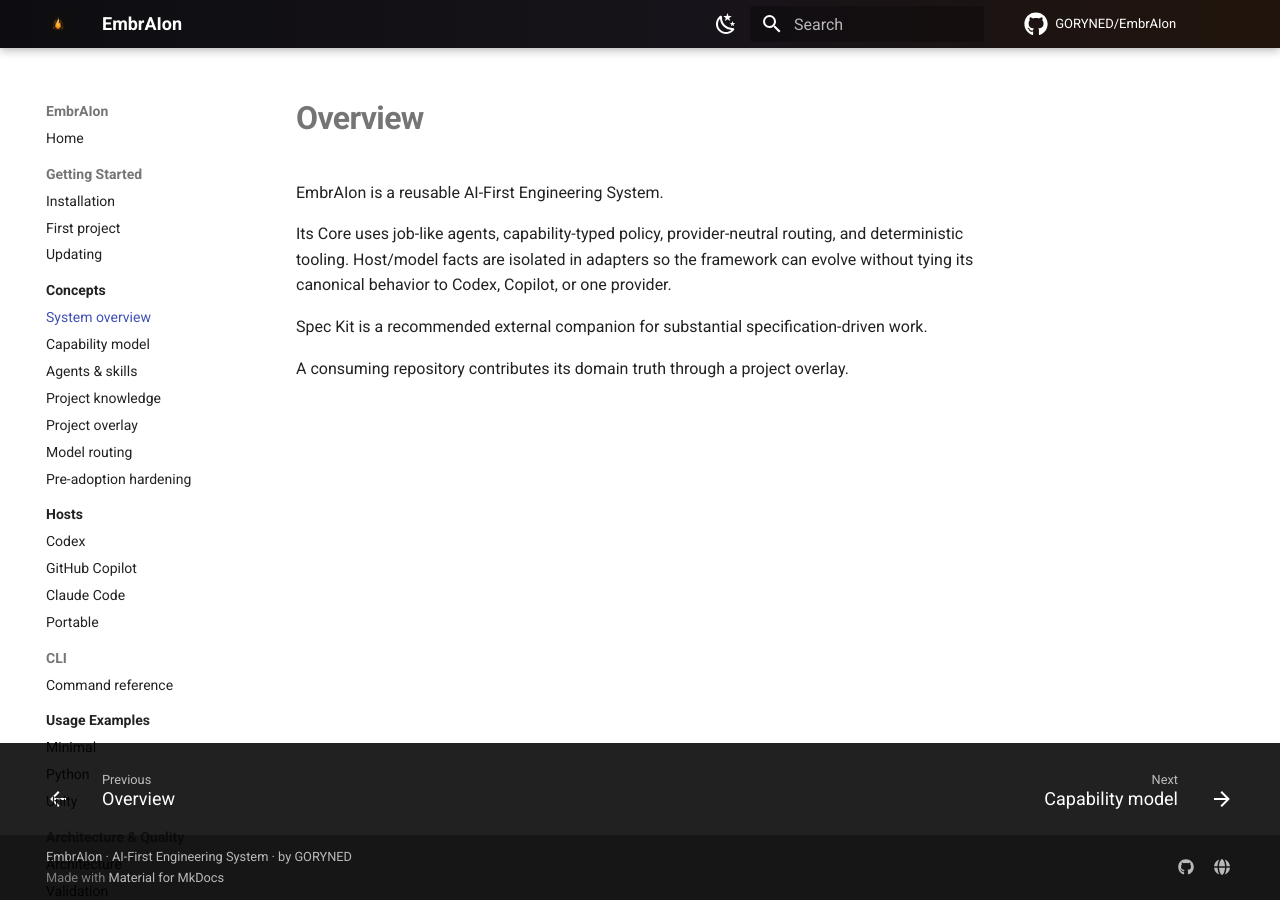
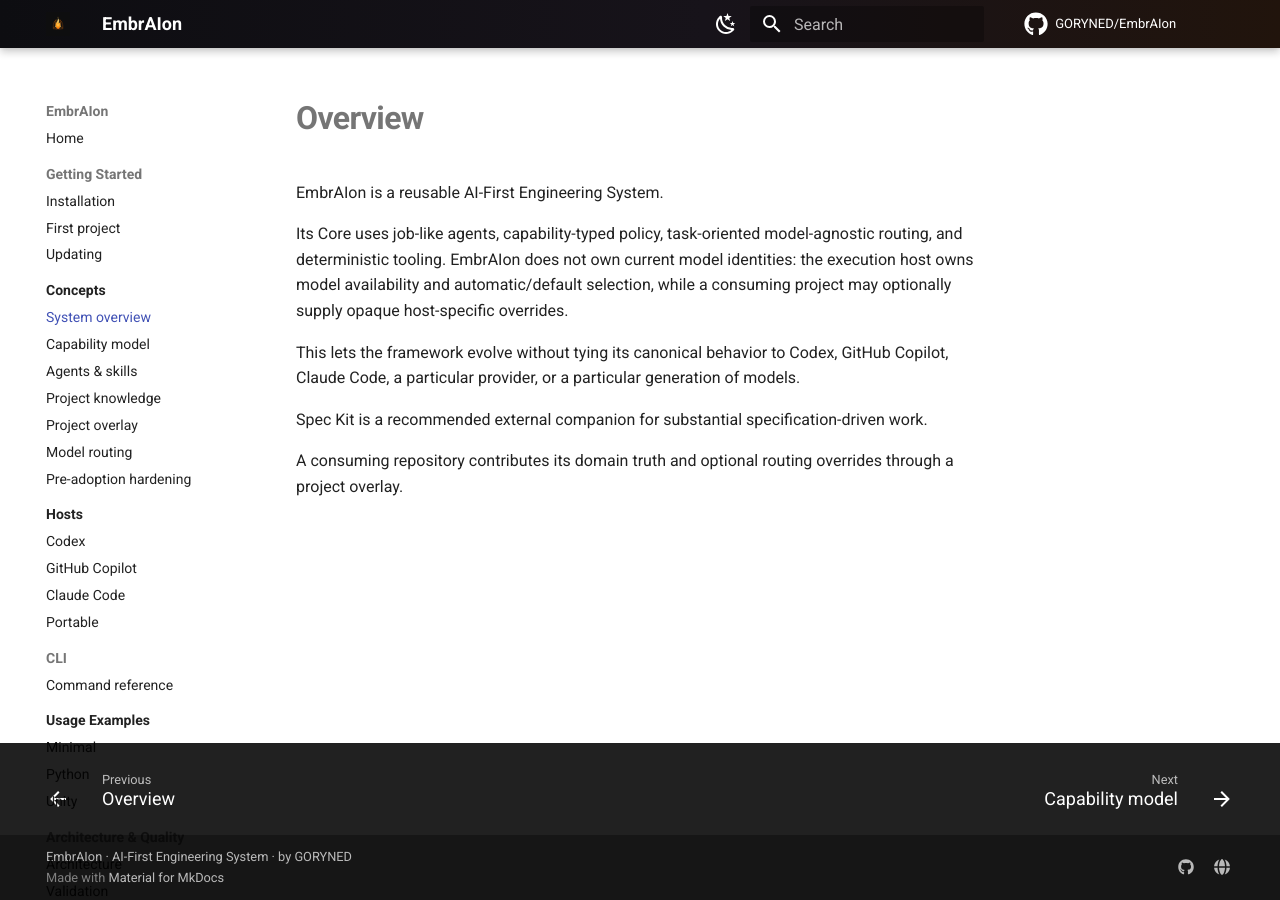
Before and after one commit to GORYNED/EmbrAIon, an MkDocs documentation site: the page built from docs/overview.md, in a window 1280 px wide. Built offline with MkDocs 1.6.1 and Material for MkDocs 9.7.7, drawn with Linux system fonts in a browser that asks for light colours; comment, search, counter and statistics services are not loaded.

Commit message:
docs: align canonical model-agnostic semantics

```diff
--- a/docs/overview.md
+++ b/docs/overview.md
@@ -2,8 +2,10 @@
 
 EmbrAIon is a reusable AI-First Engineering System.
 
-Its Core uses job-like agents, capability-typed policy, provider-neutral routing, and deterministic tooling. Host/model facts are isolated in adapters so the framework can evolve without tying its canonical behavior to Codex, Copilot, or one provider.
+Its Core uses job-like agents, capability-typed policy, task-oriented model-agnostic routing, and deterministic tooling. EmbrAIon does not own current model identities: the execution host owns model availability and automatic/default selection, while a consuming project may optionally supply opaque host-specific overrides.
+
+This lets the framework evolve without tying its canonical behavior to Codex, GitHub Copilot, Claude Code, a particular provider, or a particular generation of models.
 
 Spec Kit is a recommended external companion for substantial specification-driven work.
 
-A consuming repository contributes its domain truth through a project overlay.
+A consuming repository contributes its domain truth and optional routing overrides through a project overlay.
```
Also changed, not shown: CHANGELOG.md (+4 -0 lines), adapters/providers/litellm/README.md (+4 -2 lines), core/routing/README.md (+5 -5 lines), docs/capability-model.md (+4 -2 lines).
